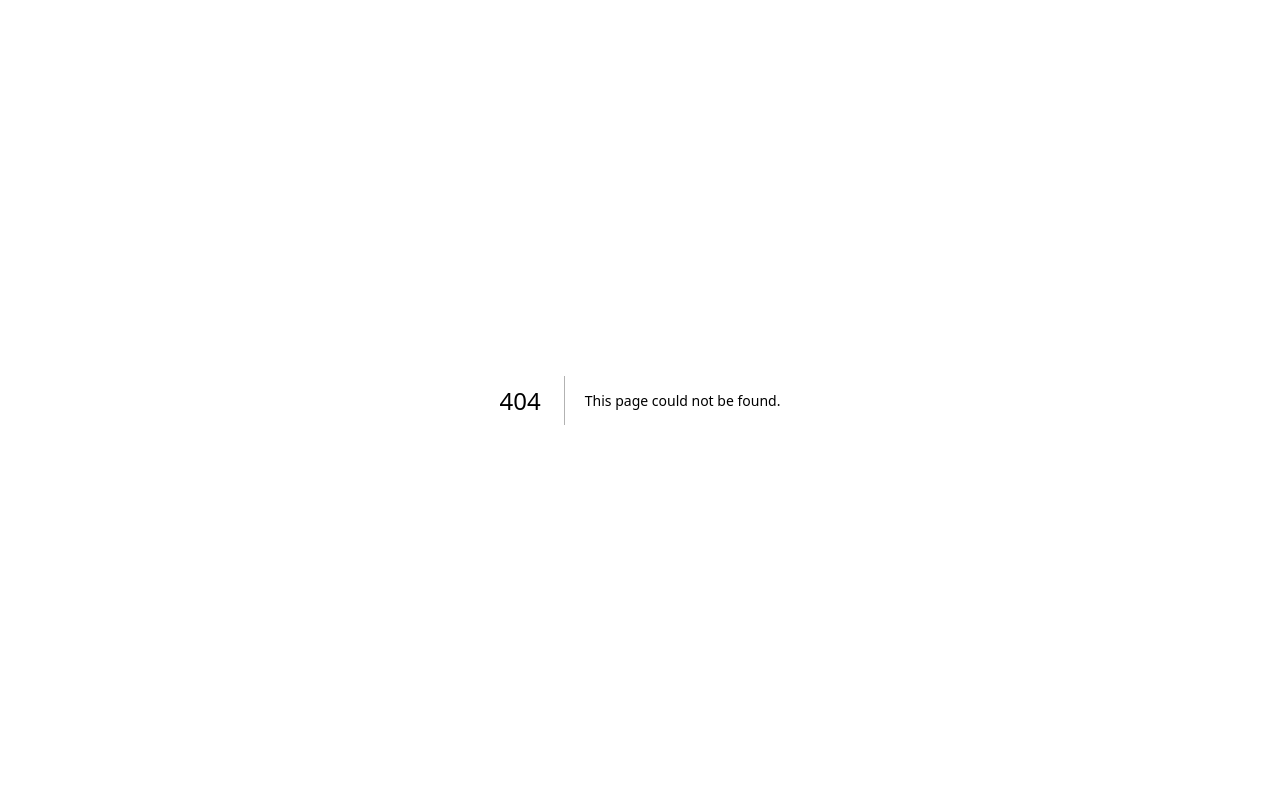
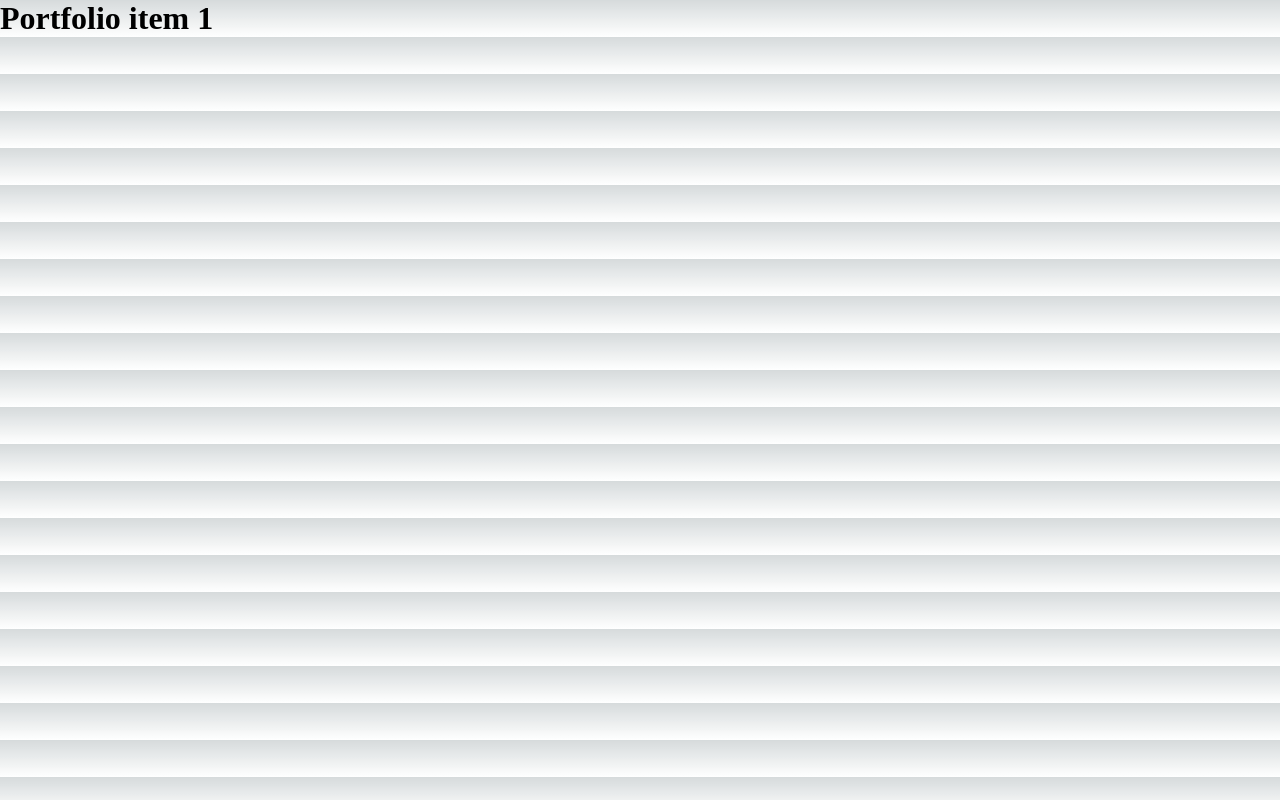
Before and after one commit to maxymlyskov/Next-Events, a Next.js app: page /portfolio/1 in a window 1280 px wide. Before the commit this address had no page. Built offline with nearby package versions, Linux system fonts and the light colour scheme.

Commit message:
Adding dynamic paths to route.

```diff
--- /dev/null
+++ b/src/pages/portfolio/[projectId].js
@@ -0,0 +1,11 @@
+import { useRouter } from "next/router";
+
+function PortfolioItemPage() {
+  const router = useRouter();
+
+  const { projectId } = router.query;
+
+  return <h1>Portfolio item {projectId}</h1>;
+}
+
+export default PortfolioItemPage;
--- /dev/null
+++ b/src/pages/portfolio/index.js
@@ -0,0 +1,5 @@
+function PortfolioPage() {
+  return <h1>Portfolio Whole</h1>;
+}
+
+export default PortfolioPage;
```
